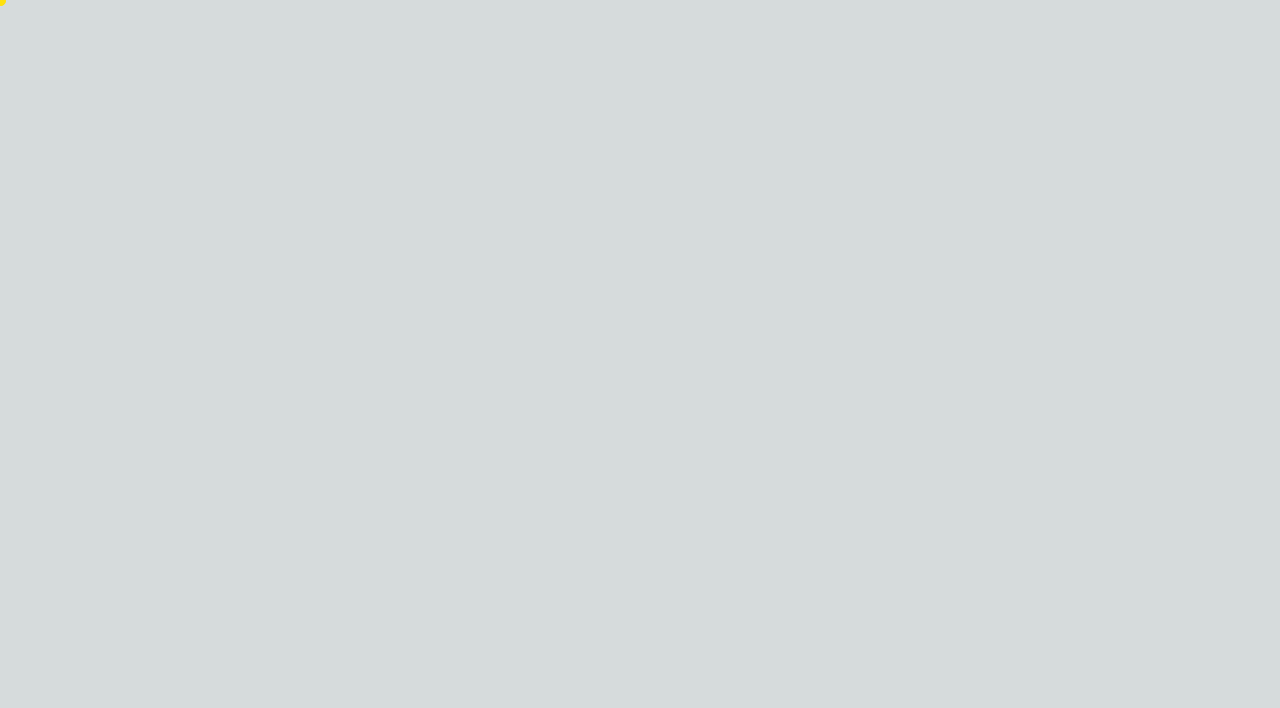
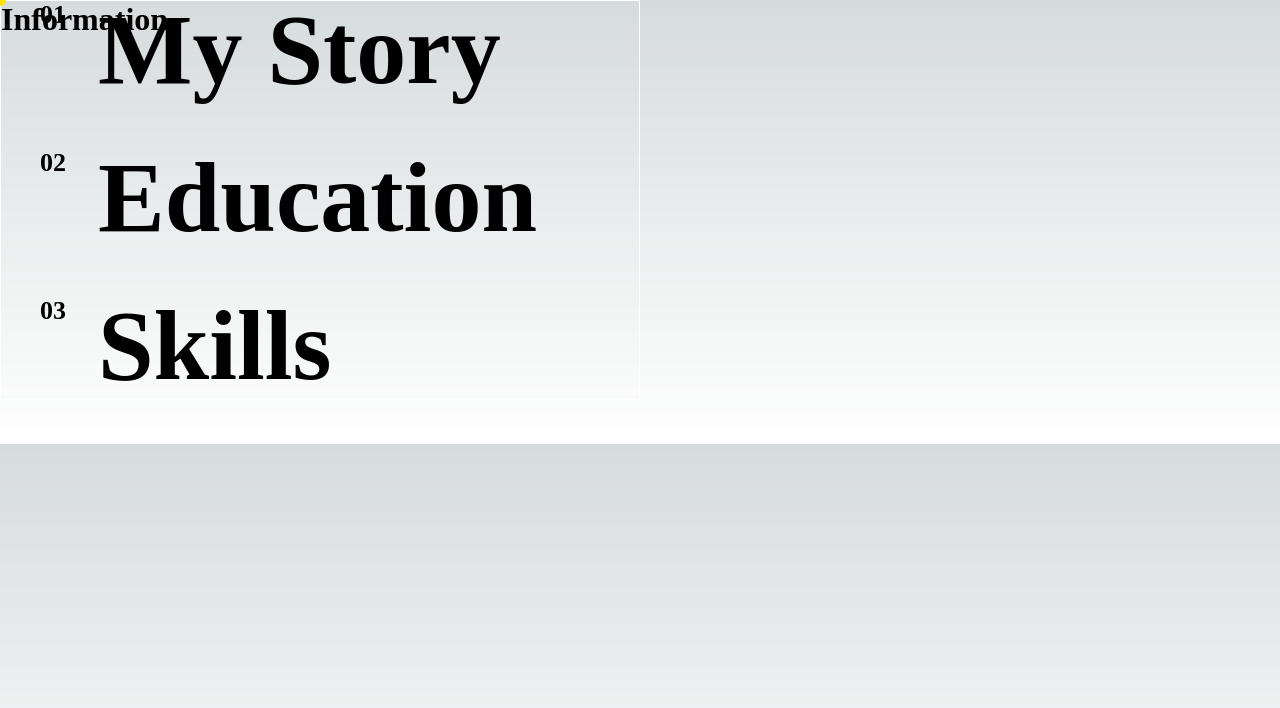
Before and after one commit to sohamnakhare/my-website, a Next.js app: page / in a window 1280 px wide. Shown: the top 708 px of the page. Built offline with nearby package versions, Linux system fonts and the light colour scheme.

Commit message:
add prettier, add info container

```diff
--- a/next.config.js
+++ b/next.config.js
@@ -1,6 +1,7 @@
 /** @type {import('next').NextConfig} */
 const nextConfig = {
   reactStrictMode: true,
+  "extends": ["next", "prettier"]
 }
 
 module.exports = nextConfig
--- a/package.json
+++ b/package.json
@@ -18,5 +18,8 @@
     "react": "18.2.0",
     "react-dom": "18.2.0",
     "typescript": "5.0.2"
+  },
+  "devDependencies": {
+    "eslint-config-prettier": "^8.8.0"
   }
 }
--- a/pages/index.tsx
+++ b/pages/index.tsx
@@ -1,8 +1,6 @@
-import Head from 'next/head'
-import { Inter } from 'next/font/google'
-import { FollowCursor } from '@/ui/components/FollowCursor/FollowCursor'
-
-const inter = Inter({ subsets: ['latin'] })
+import Head from 'next/head';
+import { FollowCursor } from '@/ui/components/FollowCursor/FollowCursor';
+import { AboutMe } from '@/ui/components/AboutMe/AboutMe';
 
 export default function Home() {
   return (
@@ -14,8 +12,11 @@ export default function Home() {
         <link rel="icon" href="/favicon.ico" />
       </Head>
       <main>
-        <FollowCursor/>
+        <div className="container-fluid">
+          <AboutMe />
+          <FollowCursor />
+        </div>
       </main>
     </>
-  )
+  );
 }
--- a/styles/globals.css
+++ b/styles/globals.css
@@ -105,3 +105,33 @@ a {
     color-scheme: dark;
   }
 }
+
+.container-fluid {
+  margin: 0 40px;
+}
+
+/* atomic classes */
+
+.d-flex {
+  display: flex;
+}
+
+.text-lg {
+  font-size: 26px;
+}
+
+.text-huge {
+  font-size: 100px;
+}
+
+.leading-none {
+  line-height: 1;
+}
+
+.mr-2 {
+  margin-right: 2rem;
+}
+
+.mb-3 {
+  margin-bottom: 3rem;
+}
--- /dev/null
+++ b/ui/components/AboutMe/AboutMe.tsx
@@ -0,0 +1,18 @@
+import React, { useState } from 'react';
+
+const aboutMeItems = ['My Story', 'Education', 'Skills'];
+
+export const AboutMe = () => {
+  return (
+    <div>
+      {aboutMeItems.map((aboutMeItem, i) => (
+        <div className="d-flex mb-3" key={i}>
+          <div className="mr-2">
+            <h5 className="text-lg">0{i + 1}</h5>
+          </div>
+          <h1 className="text-huge leading-none">{aboutMeItem}</h1>
+        </div>
+      ))}
+    </div>
+  );
+};
--- a/ui/components/FollowCursor/FollowCursor.tsx
+++ b/ui/components/FollowCursor/FollowCursor.tsx
@@ -1,17 +1,43 @@
-import React, { useLayoutEffect, useState } from "react";
-import styles from "./FollowCursor.module.css"
+import React, { useLayoutEffect, useState } from 'react';
+import styles from './FollowCursor.module.css';
+
+const InfoContainer = ({
+  mouseX,
+  mouseY,
+}: {
+  mouseX: number;
+  mouseY: number;
+}) => (
+  <div
+    style={{
+      position: 'absolute',
+      top: mouseY,
+      left: mouseX,
+      width: '50vw',
+      height: '50vh',
+      border: '1px solid white',
+    }}
+  >
+    <h1>Information</h1>
+  </div>
+);
 
 export const FollowCursor = () => {
-    const [mousePosition, setMousePosition] = useState({mouseX: 0, mouseY: 0})
-    const {mouseX, mouseY} = mousePosition
+  const [mousePosition, setMousePosition] = useState({ mouseX: 0, mouseY: 0 });
+  const { mouseX, mouseY } = mousePosition;
 
-    useLayoutEffect(() => {
-        window.addEventListener("mousemove", (e) => {
-            setMousePosition({ mouseX: e.clientX, mouseY: e.clientY })
-        });
-    })
+  useLayoutEffect(() => {
+    window.addEventListener('mousemove', (e) => {
+      setMousePosition({ mouseX: e.clientX, mouseY: e.clientY });
+    });
+  });
 
-    const dotPosition = () => ({left: mouseX - 4, top: mouseY - 4})
+  const dotPosition = () => ({ left: mouseX - 4, top: mouseY - 4 });
 
-    return <span style={dotPosition()} className={styles.dot}></span>
-}
+  return (
+    <>
+      <InfoContainer mouseX={mouseX} mouseY={mouseY} />
+      <span style={dotPosition()} className={styles.dot}></span>
+    </>
+  );
+};
```
Also changed, not shown: .prettierrc.json (added), 1 other file (tests, documents, lock files or other folders).
